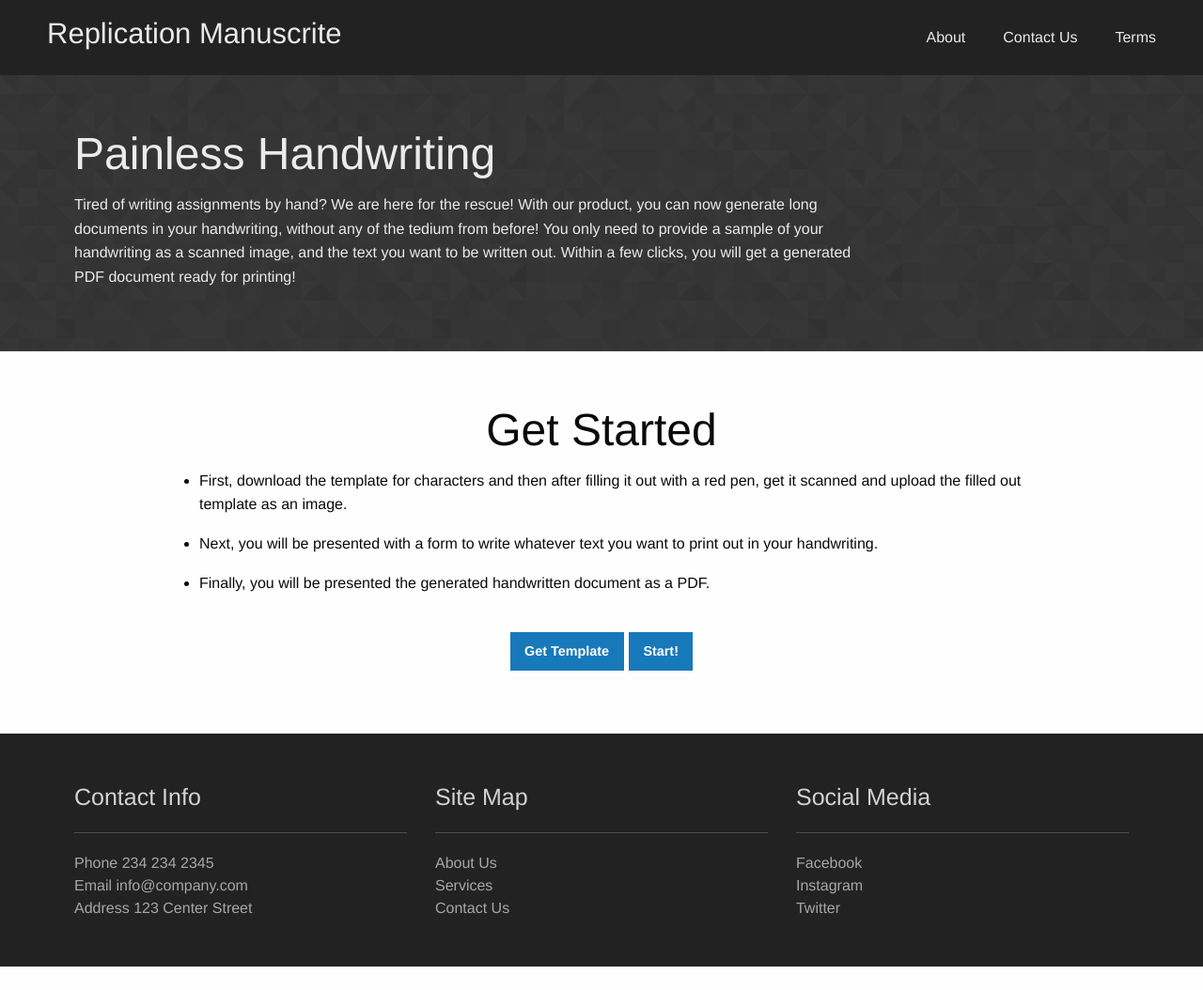
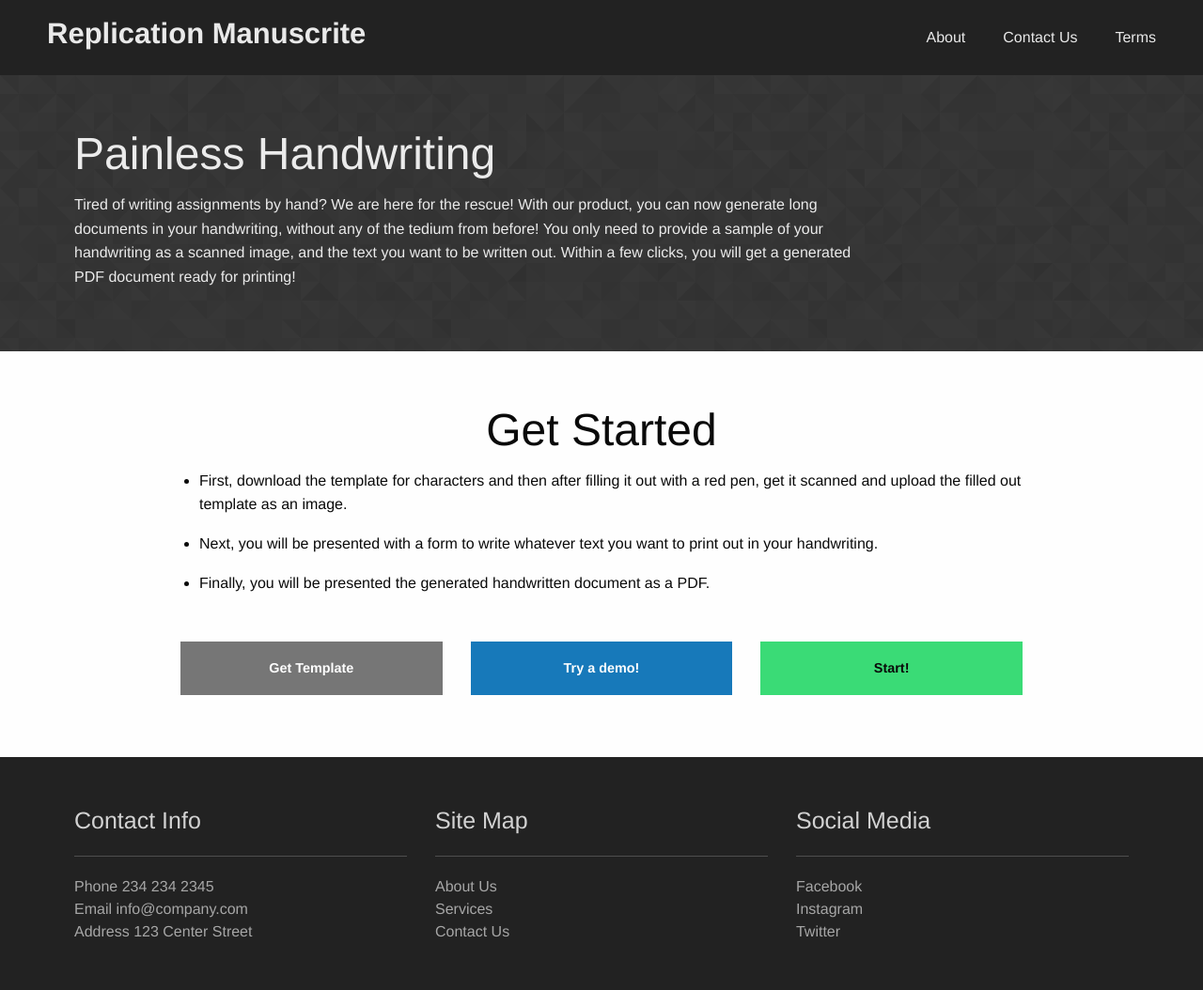
Before and after one commit to teamfractals/replication-manuscrite, a Flask app: page / in a window 1280 px wide. Shown: the whole page at 94% size. Before the commit the page ends 1029 px from the top, so only its background shows below. Run offline with Flask 2, Linux system fonts and the light colour scheme; some libraries are stand-ins or nearby versions.

Commit message:
Can now demo the text generation without uploading anything

```diff
--- a/app.py
+++ b/app.py
@@ -23,7 +23,7 @@
     imagefile.save('out/filled_template.jpg')
     extract_boxes("out/filled_template.jpg")
     extract_roi_for_dir("out/filled_template")
-    return render_template('text_input.html')
+    return render_template('text_input.html', input_name="text_input", action='/generate')
 
 @app.route("/generate", methods=['POST'])
 def generate():
@@ -32,5 +32,19 @@
     page_seq = [str(i) + ".png" for i in range(npages)]
     return render_template('output_display.html', page_seq=page_seq, random=randint(0, 100000))
 
+@app.route("/demo")
+def demo():
+    return render_template('text_input.html', input_name="demo_input", action='/demo_output')
+
+@app.route("/demo_output", methods=['POST'])
+def demo_output():
+    text = request.form['demo_input']
+    if not os.path.exists("out/demo_filled"):
+        extract_boxes("static/demo_filled.jpg")
+        extract_roi_for_dir("out/demo_filled")
+    npages = generate_layout(text, "out/demo_filled", "static/__generated__")
+    page_seq = [str(i) + ".png" for i in range(npages)]
+    return render_template('output_display.html', page_seq=page_seq, random=randint(0, 100000))
+
 if __name__ == '__main__':
     app.run(debug=True, host='0.0.0.0')
--- a/static/css/app.css
+++ b/static/css/app.css
@@ -74,6 +86,7 @@
 
 .site-title {
     color: rgba(255, 255, 255, 0.9);
+    font-weight: bold;
 }
 
 .top-bar .site-title a:hover {
@@ -110,17 +123,12 @@
     padding: 20px 0;
 }
 
+.main-body ul {
+    margin-bottom: 50px;
+}
+
 .main-body {
     padding: 50px 0 0 0;
-}
-
-.main-body .button-group-container {
-    margin-top: 40px;
-    text-align: center;
-}
-
-.main-body .button-group {
-    display: inline-block;
 }
 
 .button {
--- a/templates/home.html
+++ b/templates/home.html
@@ -81,11 +81,16 @@
               </p>
             </li>
           </ul>
-          <div class="button-group-container">
-            <div class="button-group">
-              <a class="button" target="_blank" href='{{url_for("static", filename="template.pdf")}}'>Get Template</a>
-              <a class="button" href="/upload">Start!</a>
-            </div>
+          <div class="grid-margin-x grid-x">
+            <a class="secondary button small-12 medium-4 cell" target="_blank" href='{{url_for("static", filename="template.pdf")}}'>
+              Get Template
+            </a>
+            <a class="button small-12 medium-4 cell" href="/demo">
+              Try a demo!
+            </a>
+            <a class="success button small-12 medium-4 cell" href="/upload">
+              Start!
+            </a>
           </div>
       </div>
 
--- a/templates/text_input.html
+++ b/templates/text_input.html
@@ -42,8 +42,8 @@
 
       <!-- MAIN SECTION -->
       <div class="wrap main-body">
-        <form action="/generate" method="POST">
-          <textarea id="text_input" name="text_input" placeholder="Write your text here..." rows="15" autofocus="on"></textarea>
+        <form action="{{action}}" method="POST">
+          <textarea name="{{input_name}}" placeholder="Write your text here..." rows="15" autofocus="on"></textarea>
           <button type="submit" class="center-big-button button">Submit</button>
         </form>
       </div>
```
Also changed, not shown: other parts of static/css/app.css (+31 -2 lines), static/demo_filled.jpg (added).
